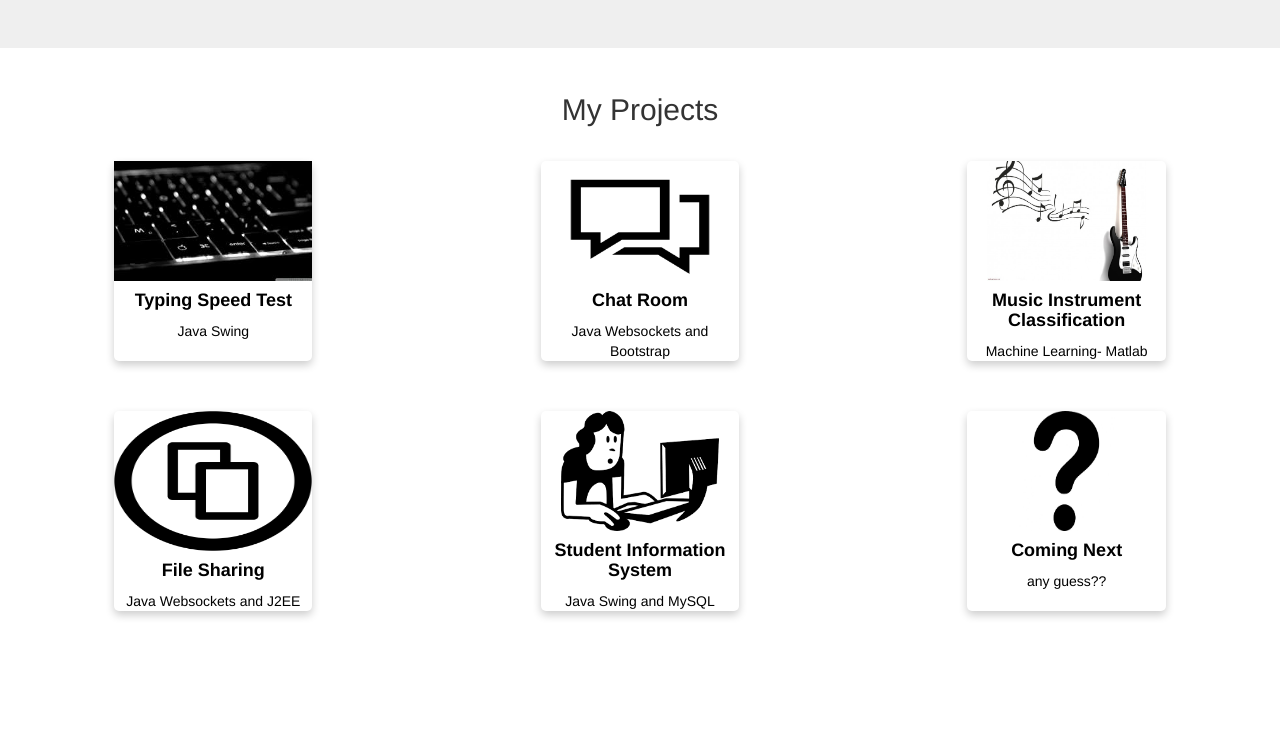
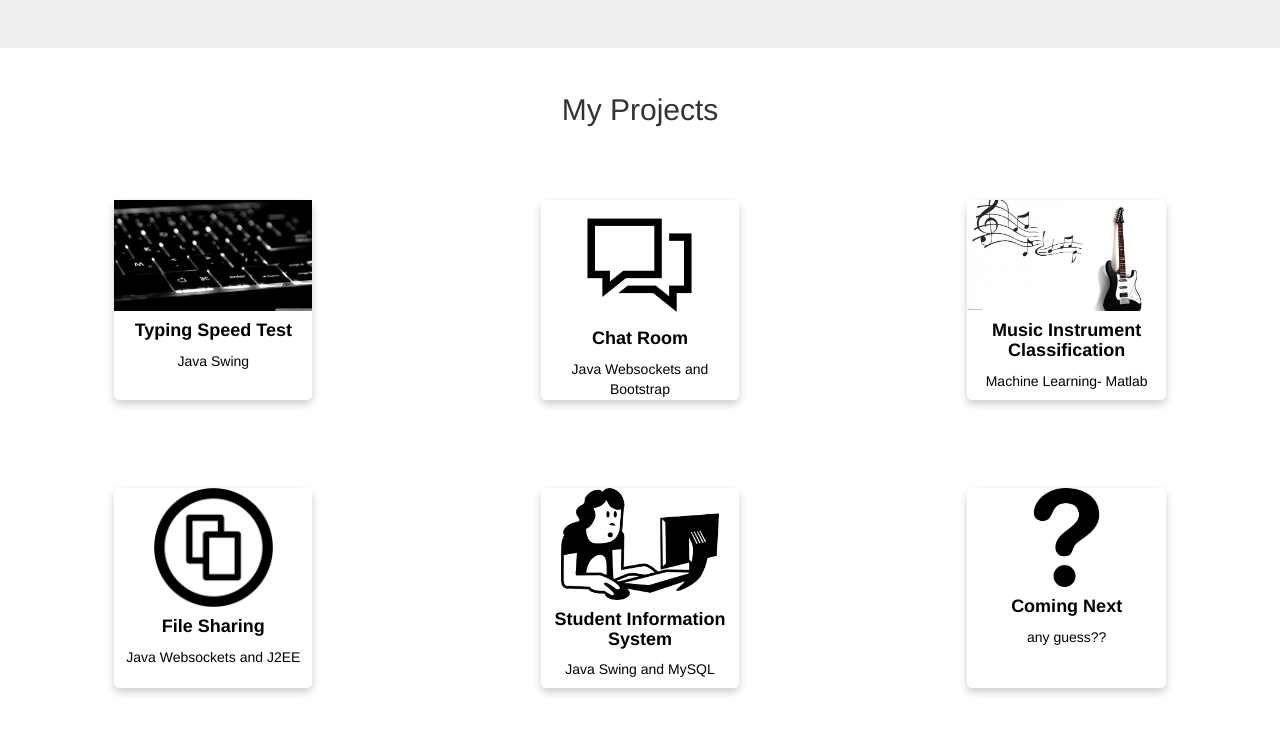
Before and after one commit to shyam-sreenivasan/shyam-sreenivasan.github.io, a plain HTML site: page index.html in a window 1280 px wide. Shown: the part 1312-2045 px from the top of the page. Before the commit the page ends 1974 px from the top, so only its background shows below. Drawn offline with nearby package versions, Linux system fonts and the light colour scheme.

Commit message:
Update index.html

```diff
--- a/index.html
+++ b/index.html
@@ -53,6 +53,10 @@
           .row{
             padding-top:2%;
             padding-bottom: 2%;
+          }
+
+          .col{
+            padding-top:3%;
           }
 
       </style>
@@ -129,65 +133,66 @@
             </div>
         </div>
     </div>
-    <div class="container-fluid bg-4 text-center" id="B4">
+    <div class="container-fluid bg-4 text-center" id="B4" >
         <h2>My Projects</h2>
         <div class="row">
-            <div class="col-sm-4">
+            <div class="col-sm-4 col">
               <a href="#">
                 <div class = "project" >
-                  <img src="key.jpg" width="100%" height="60%"/>
+                  <img src="key.jpg" class="img-responsive" width="100%" height="60%"/>
                   <h4><b>Typing Speed Test</b></h4>
                   <p>Java Swing</p>
                 </div>
               </a>
             </div>
-            <div class="col-sm-4">
+            <div class="col-sm-4 col">
               <a href="#">
               <div class = "project">
-                <img src="chat.png" width="80%" height="60%"/>
+                <center><img src="chat.png" class="img-responsive" width="60%" /></center>
                 <h4><b>Chat Room</b></h4>
                 <p>Java Websockets and Bootstrap</p>
               </div>
             </a>
             </div>
-            <div class="col-sm-4">
+            <div class="col-sm-4 col">
               <a href="#">
               <div class = "project">
-                <img src="music.jpg" width="80%" height="60%"/>
+                <img src="music.jpg" class="img-responsive" width="90%" />
                 <h4><b>Music Instrument Classification</b></h4>
                 <p>Machine Learning- Matlab</p>
               </div>
             </div>
         </div>
         <div class="row">
-            <div class="col-sm-4">
+            <div class="col-sm-4 col">
               <a href="#">
                 <div class = "project" >
-                  <img src="file.png" width="100%" height="70%"/>
+                <center>  <img src="file.png" class="img-responsive" width="60%"/></center>
                   <h4><b>File Sharing</b></h4>
                   <p>Java Websockets  and J2EE</p>
                 </div>
               </a>
             </div>
-            <div class="col-sm-4">
+            <div class="col-sm-4 col">
               <a href="#">
               <div class = "project">
-                <img src="sis.png" width="80%" height="60%"/>
+                <center>  <img src="sis.png" class="img-responsive" width="80%" height="60%"/>  </center>
                 <h4><b>Student Information System</b></h4>
                 <p>Java Swing and MySQL</p>
               </div>
             </a>
             </div>
-            <div class="col-sm-4">
+            <div class="col-sm-4 col">
               <a href="#">
               <div class = "project">
-                <img src="qs.jpg" width="50%" height="60%"/>
+                <center>  <img src="qs.jpg" class="img-responsive" width="50%" height="60%"/>  </center>
                 <h4><b>Coming Next</b></h4>
                 <p>any guess??</p>
               </div>
             </div>
         </div>
     </div>
+
     <script>
 
     </script>
```
